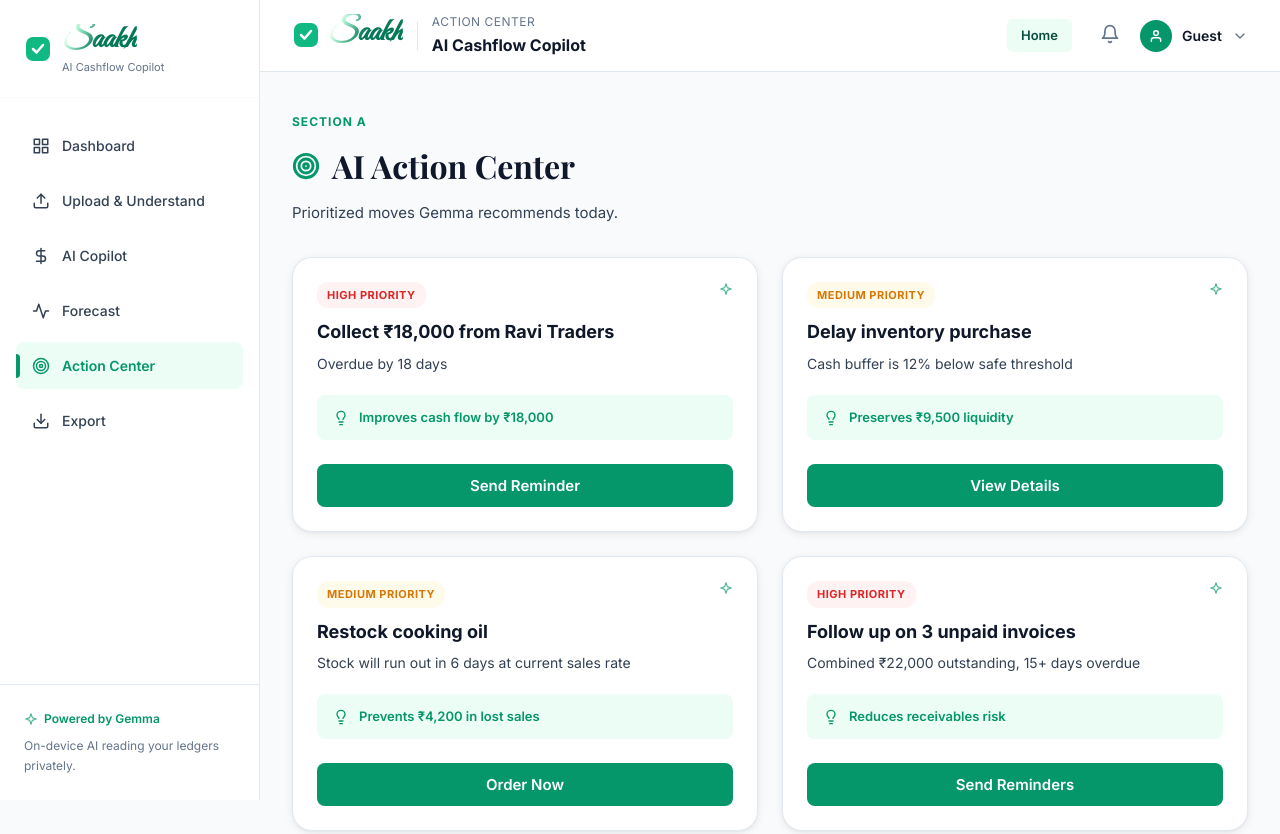
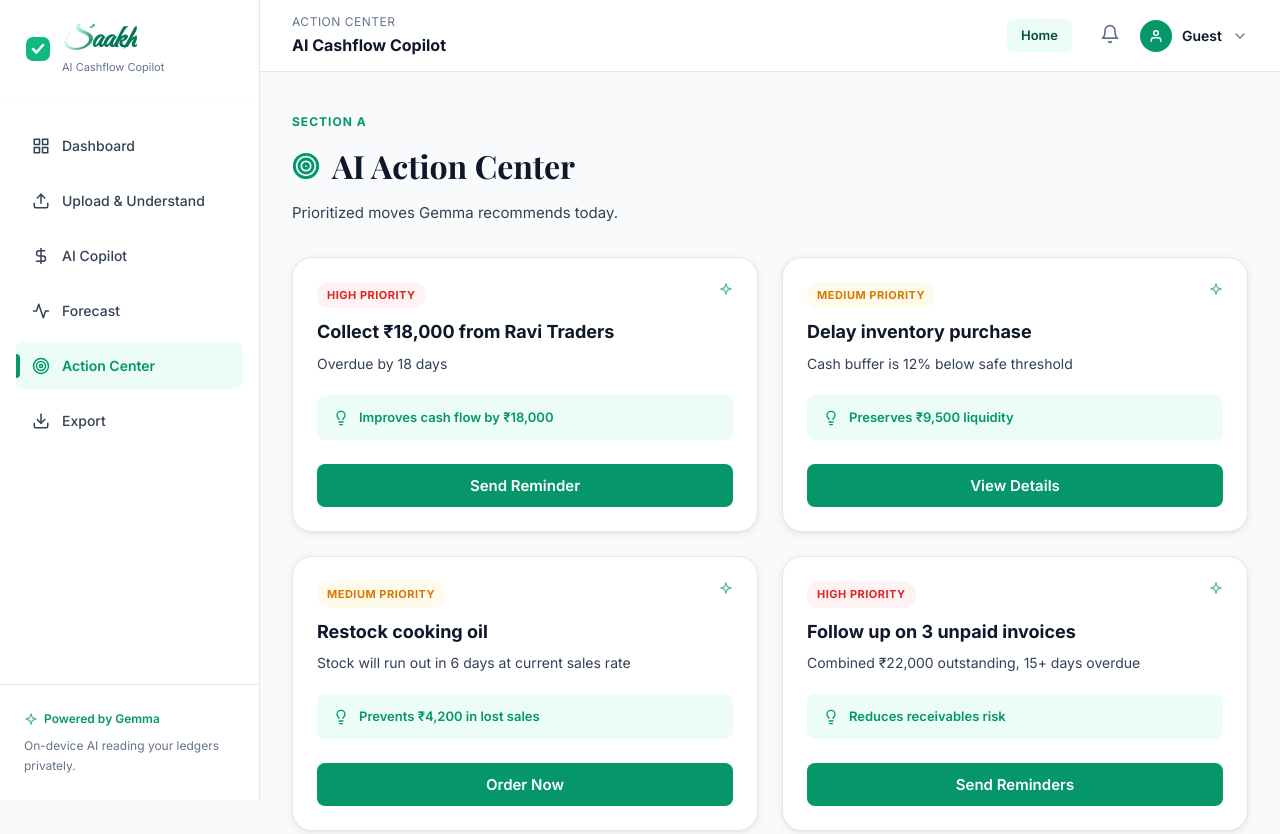
Before and after one commit to tanmaykatiyar0207-cell/Saakh, a website: page action-center.html in a window 1280 px wide. Shown: the top 834 px of the page. Drawn offline with nearby package versions, Linux system fonts and the light colour scheme.

Commit message:
Fix UI topbar spacing: remove redundant topbar logo, keeping clean sidebar-only logo branding

```diff
--- a/action-center.html
+++ b/action-center.html
@@ -70,20 +70,9 @@
     <main class="app-main">
       <!-- TOP HEADER -->
       <header class="top-header">
-        <div style="display:flex;align-items:center;gap:14px;">
-          <a href="index.html" style="display:flex;align-items:center;gap:8px;text-decoration:none;">
-            <svg width="28" height="28" viewBox="0 0 28 28" fill="none">
-              <rect x="2" y="2" width="24" height="24" rx="7" fill="url(#acLogoGrad)"/>
-              <path d="M9 14L12.5 17.5L19 10" stroke="#FFFFFF" stroke-width="2.5" stroke-linecap="round" stroke-linejoin="round"/>
-              <defs><linearGradient id="acLogoGrad" x1="2" y1="2" x2="26" y2="26"><stop offset="0%" stop-color="#10B981"/><stop offset="100%" stop-color="#047857"/></linearGradient></defs>
-            </svg>
-            <span class="nav-logo-text sm" style="margin-left: 0;">Saakh</span>
-          </a>
-          <div style="width:1px;height:28px;background:var(--border-light);"></div>
-          <div>
-            <div class="header-title-sm">Action Center</div>
-            <div class="header-title-lg">AI Cashflow Copilot</div>
-          </div>
+        <div>
+          <div class="header-title-sm">Action Center</div>
+          <div class="header-title-lg">AI Cashflow Copilot</div>
         </div>
         <div class="header-actions">
           <a href="index.html" style="padding:6px 14px;background:#ECFDF5;color:#064E3B;border-radius:6px;font-size:13px;font-weight:600;text-decoration:none;margin-right:8px;">Home</a>
```
Also changed, not shown: dashboard.html (+3 -14 lines).
